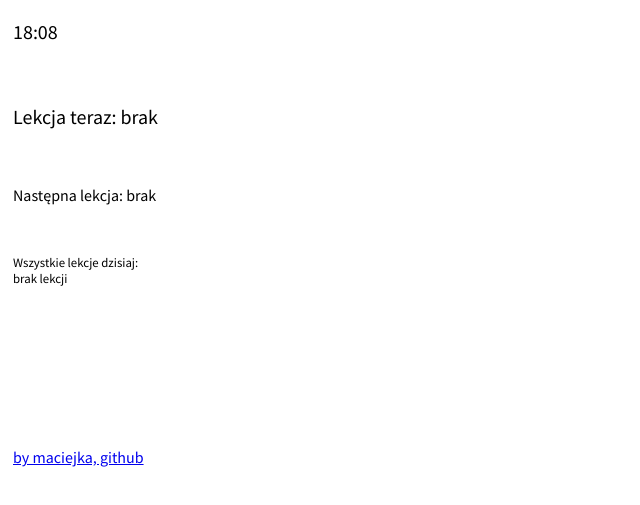
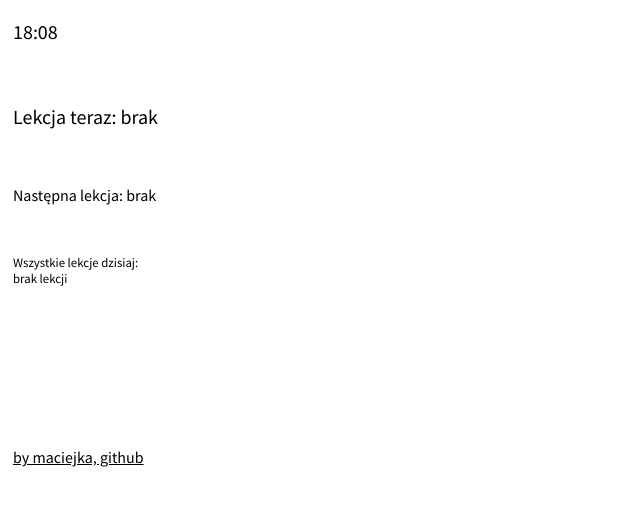
Before and after one commit to Maciejka1/classroom-checker, a browser extension: page index.html in a window 1280 px wide. Shown: the part 77-582 px from the top of the page, without its empty margins (0-640 px from the left). Drawn offline with Linux system fonts and the light colour scheme.

Commit message:
Update index.html

```diff
--- a/index.html
+++ b/index.html
@@ -20,7 +20,7 @@
         <br/>
         <p class="allLessons" style="font-size: .8rem;"></p>
     </div>
-    <a href="https://github.com/Maciejka1/classroom-checker.git" class="text-[10px] ">by maciejka, github</a>
+    <a href="https://github.com/Maciejka1/classroom-checker.git" style="color: black">by maciejka, github</a>
     <script src="./index.js"></script>
 </body>
 </html>
```
